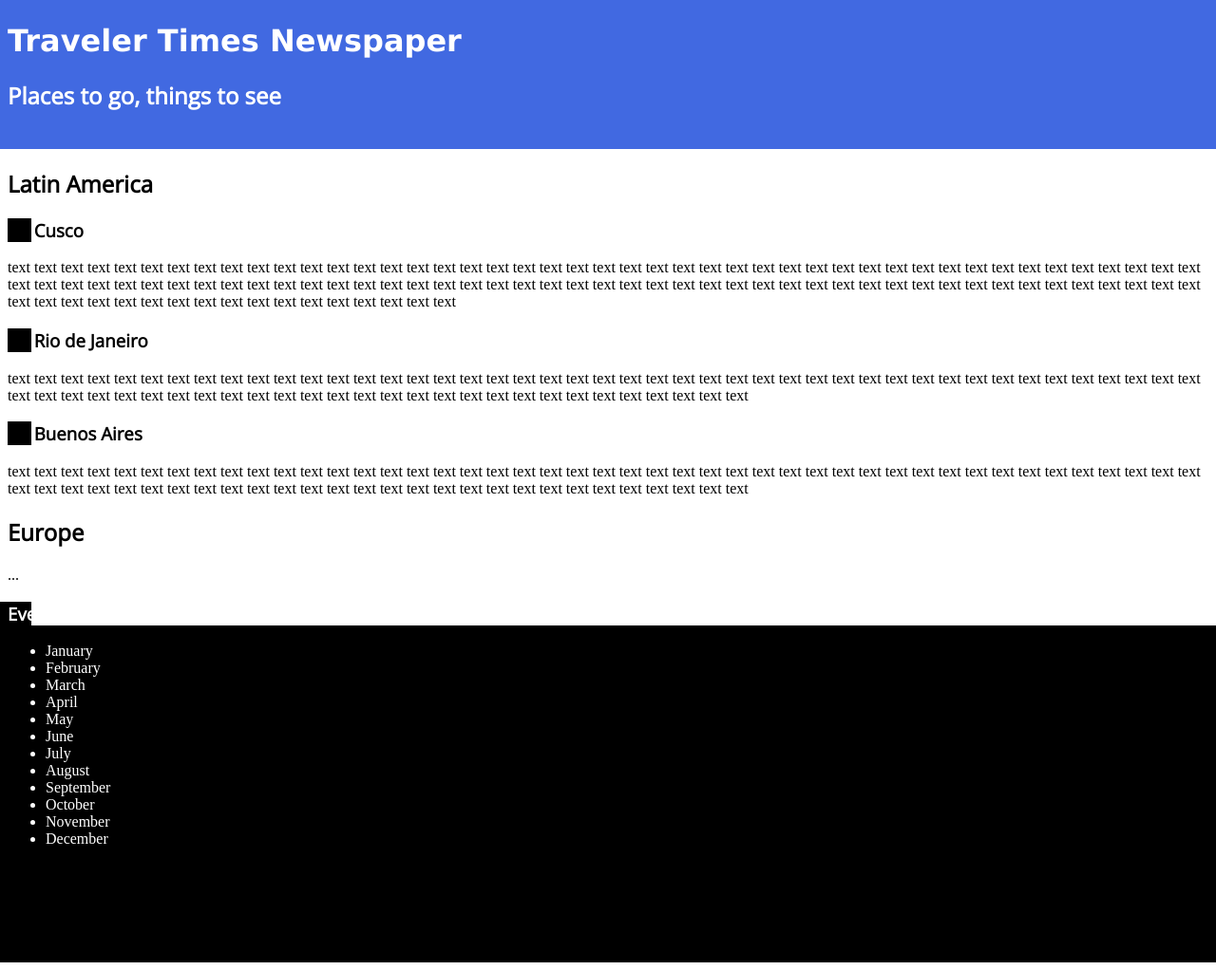
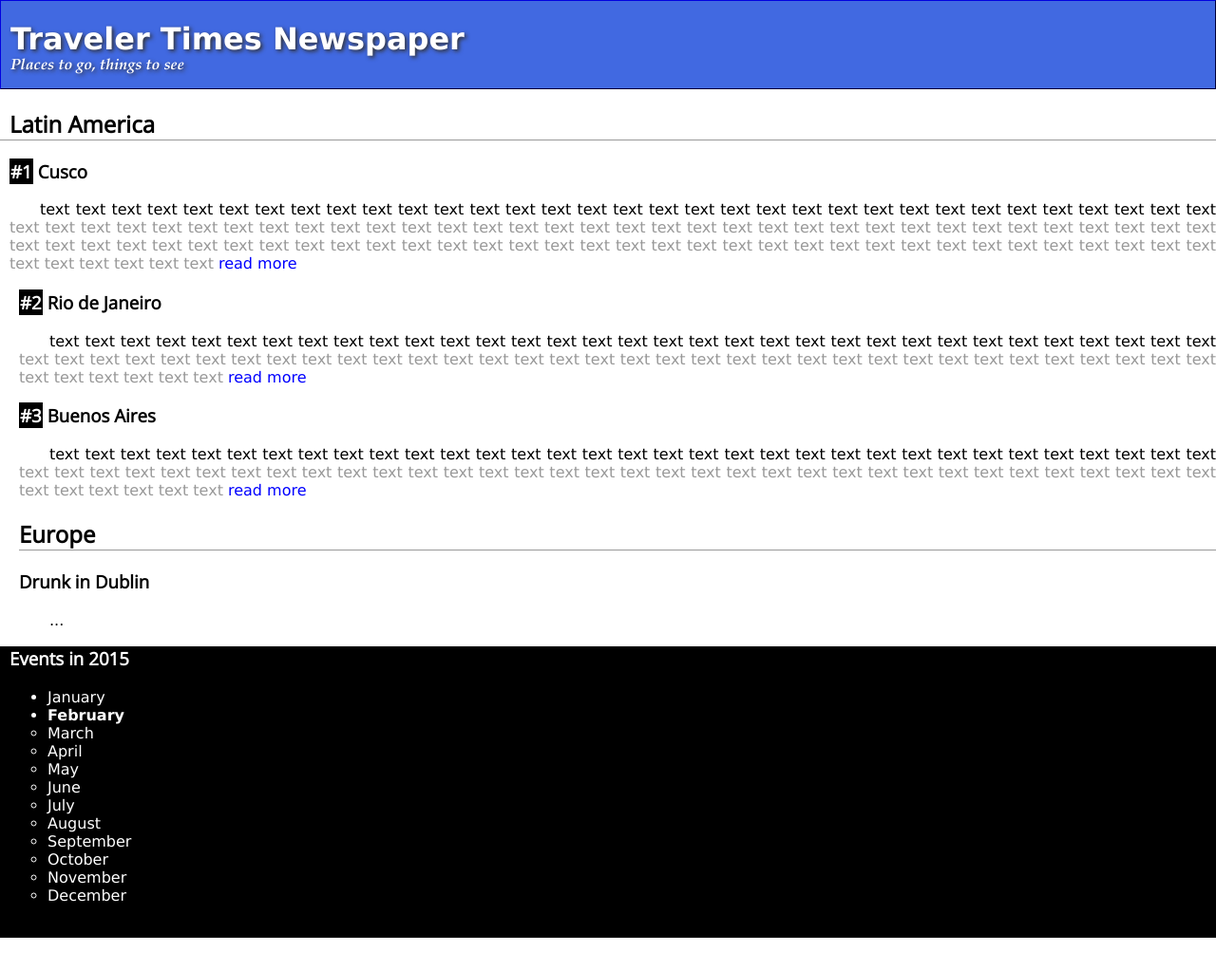
Before and after one commit to EvilLiano/assigment2, a plain HTML site: page index.html in a window 1280 px wide. Shown: the whole page at 95% size. Drawn offline with nearby package versions, Linux system fonts and the light colour scheme.

Commit message:
Adding more css, restructure html

```diff
--- a/index.html
+++ b/index.html
@@ -6,47 +6,69 @@
     </head>
 
  <body>
+
     <div id="headerid">
         <h1>Traveler Times Newspaper</h1>
         <h2>Places to go, things to see</h2>
     </div>
 
-        <div>
-        <h2>Latin America</h2>
-        <h3>#1 Cusco</h3>
-        <p class="para">text text text text text text text text text text text text text text text text text text text text text text text text text text text text
+    <div id="content">
+        <h2 class="location">Latin America</h2>
+
+        <div class="location">
+            <h3><span class="rank">#1</span> Cusco</h3>
+            <p>text text text text text text text text text text text text text text text text text text text text text text text text text text text text
                 text text text text text text text text text text text text text text text text text text text text text text text text text text text text
                 text text text text text text text text text text text text text text text text text text text text text text text text text text text text text text text text text text
-            text text text text text text text text text text text text text text text text text</p>
-        <h3>#2 Rio de Janeiro</h3>
+                text text text text text text text text text text text text text text text text text
+                <a href="">read more</a>
+            </p>
+
+        <div class="location">
+            <h3><span class="rank">#2</span> Rio de Janeiro</h3>
             <p>text text text text text text text text text text text text text text text text text text text text text text text text text text text text
                 text text text text text text text text text text text text text text text text text text text text text text text text text text text text
-            text text text text text text text text text text text text text text text text text</p>
-        <h3>#3 Buenos Aires</h3>
+                text text text text text text text text text text text text text text text text text
+                <a href="">read more</a>
+            </p>
+        </div>
+
+        <div class="location">
+        <h3><span class="rank">#3</span> Buenos Aires</h3>
             <p>text text text text text text text text text text text text text text text text text text text text text text text text text text text text
             text text text text text text text text text text text text text text text text text text text text text text text text text text text text
-            text text text text text text text text text text text text text text text text text</p>
+            text text text text text text text text text text text text text text text text text
+            <a href="">read more</a>
+        </p>
+        </div>
+
+        <div class="location">
             <h2>Europe</h2>
+            <h3>Drunk in Dublin</h3>
             <p>...</p>
         </div>
+    </div>
+
 </body>
+
 <footer>
     <div id="footerid">
         <h3>Events in 2015</h3>
         <ul>
-            <div><li>January</li></div>
-            <div><li>February</li></div>
-            <div><li>March</li></div>
-            <li>April</li>
-            <li>May</li>
-            <li>June</li>
-            <li>July</li>
-            <li>August</li>
-            <li>September</li>
-            <li>October</li>
-            <li>November</li>
-            <li>December</li>
+            <li><a href="">January</a></li>
+            <li><a href="">February</a></li>
+            <li><a href="">March</a></li>
+            <li><a href="">April</a></li>
+            <li><a href="">May</a></li>
+            <li><a href="">June</a></li>
+            <li><a href="">July</a></li>
+            <li><a href="">August</a></li>
+            <li><a href="">September</a></li>
+            <li><a href="">October</a></li>
+            <li><a href="">November</a></li>
+            <li><a href="">December</a></li>
         </ul>
+        <p>Copyright stuff</p>
     </div>
  </footer>
 </html>
--- a/styles.css
+++ b/styles.css
@@ -1,38 +1,94 @@
 @import url(http://fonts.googleapis.com/css?family=Open+Sans);
 
-#headerid {
-    background-color: royalblue;
-    padding-left: 10px;
-    padding-top: 20px;
-    padding-bottom: 20px;
-    margin-top: -25px;
-    margin-left: -10px;
-    margin-right: -10px;
-    font-family: Verdana, sans-serif;
-    color: white;
+body {
+    margin: 0px;
+    font-family: "verdana", sans-serif;
+}
 
 
+#headerid, #footerid, .location {
+    padding-left: 10px;
+    padding-left: 10px;
 }
-
-#footerid {
-    padding-left: 10px;
-    padding-bottom: 10cap;
-    margin-left: -10px;
-    margin-right: -10px;
-    background-color: black;
-    color: white;
-    /* I was unable to figure out how to extend the background downwards*/
-}
-
-#para {
-    text-align: center;
-    color: aqua;
-}
-
 h2, h3 {
     font-family: "Open Sans", sans-serif;
 }
 
-h3 {
-    background-image: linear-gradient(to right, black 25px, white 25px, white);
+a {
+    color: blue;
+    text-decoration: none;
 }
+
+a:hover {
+    text-decoration: underline;
+}
+
+
+#headerid {
+    background-color: royalblue;
+    color: white;
+    text-shadow: 2px 2px 4px #333;
+    border: 1px outset darkblue;
+}
+
+#headerid h1 {
+    margin-bottom: 0px;
+}
+
+#headerid h2 {
+    font-family: garamond, serif;
+    font-style: italic;
+    font-size: 1em;
+    margin-top: 0px;
+}
+
+#content p {
+    text-align: justify;
+    text-indent: 2em;
+    color: #999999;
+}
+
+#content p::first-line {
+    color: black;
+}
+
+#content h2 {
+    border-bottom: 1px solid #999999;
+}
+
+.rank {
+    background-color: black;
+    color: white;
+    padding: 1px;
+
+}
+
+footer {
+    margin: 0px;
+    background-color: black;
+    color: white;
+    border: 0px outset;
+}
+
+#footerid ul {
+    list-style-type: circle;
+}
+
+#footerid ul li:first-child {
+    list-style-type: disc;
+}
+
+#footerid ul li:nth-child(2) {
+    list-style-type: disc;
+    font-weight: bold;
+}
+
+#footerid a {
+    color: white;
+}
+
+#footerid p {
+    text-align: center;
+    color: yellow;
+    font-style: oblique;
+}
```
Lines whose indentation alone changed are shown as unchanged.
